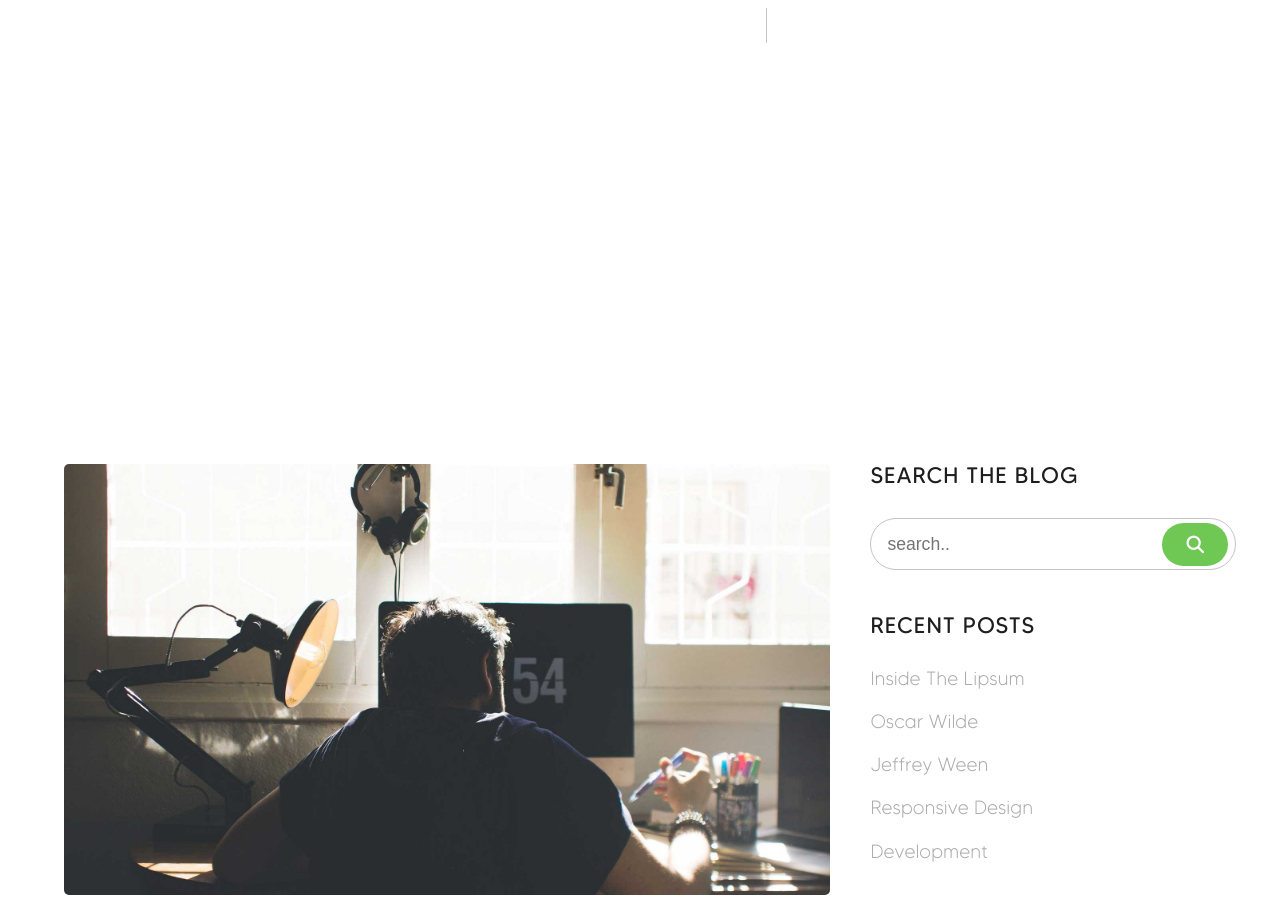
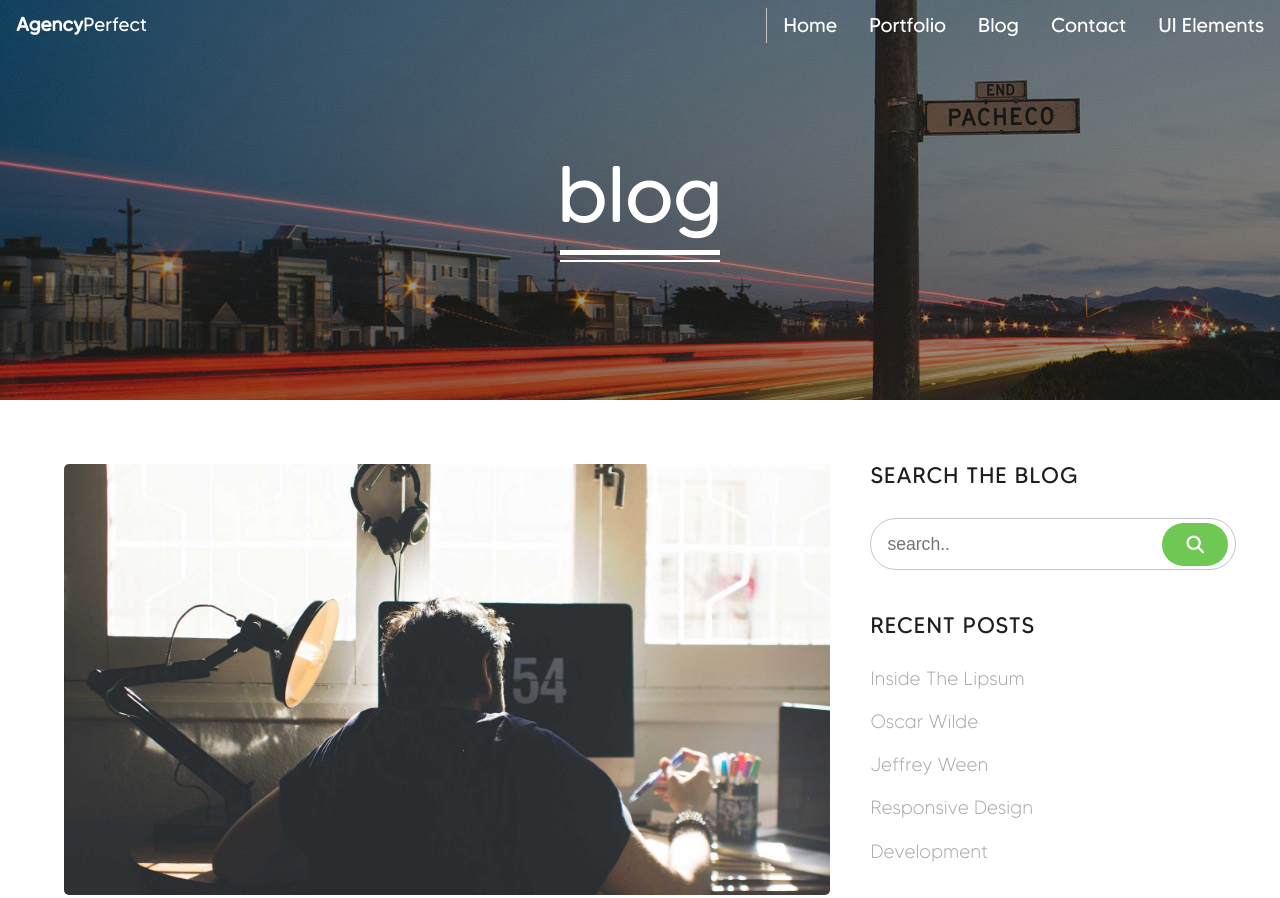
Before and after one commit to farmconom/Agency-Website-Demo, a plain HTML site: page 02-blog.html in a window 1280 px wide. Shown: the top 898 px of the page. Drawn offline with nearby package versions, Linux system fonts and the light colour scheme.

Commit message:
fix img4

```diff
--- a/css/blog-page/01-blog-page.css
+++ b/css/blog-page/01-blog-page.css
@@ -1,5 +1,5 @@
 .portfolio-top::before {
-    background: url(./images/blog-hero.jpg) no-repeat center / cover;
+    background: url(../../images/blog-hero.jpg) no-repeat center / cover;
   }
 
 .blog-main {
--- a/css/contact-apge/01-contact-mainpage.css
+++ b/css/contact-apge/01-contact-mainpage.css
@@ -1,5 +1,5 @@
 .portfolio-top::before {
-    background: url(./images/contact-hero.jpg) no-repeat center / cover;
+    background: url(../../images/contact-hero.jpg) no-repeat center / cover;
   }
 
 .contact-main {
--- a/css/main-page/01-home-top.css
+++ b/css/main-page/01-home-top.css
@@ -10,7 +10,7 @@
 .home-top::before {
   z-index: -1;
   content: "";
-  background: url(./hero.jpg) no-repeat center / cover;
+  background: url(../../images/hero.jpg) no-repeat center / cover;
   position: absolute;
   top: 0px;
   right: 0px;
--- a/css/main-page/04-home-learn.css
+++ b/css/main-page/04-home-learn.css
@@ -10,7 +10,7 @@
 .learn::before {
     z-index: -1;
     content: "";
-    background: url(./map.png) no-repeat top / cover;
+    background: url(../../images/map.png) no-repeat top / cover;
     background-color: #071021;
 
     position: absolute;
--- a/css/portfolio-page/01-portfolio-item.css
+++ b/css/portfolio-page/01-portfolio-item.css
@@ -1,5 +1,5 @@
 .portfolio-top::before {
-    background: url(./images/portfolio-hero.jpg) no-repeat center / cover;
+    background: url(../../images/portfolio-hero.jpg) no-repeat center / cover;
   }
 
 .portfolio-item {
--- a/css/portfolio-page/02-portfolio-project.css
+++ b/css/portfolio-page/02-portfolio-project.css
@@ -1,5 +1,5 @@
 .portfolio-top::before {
-  background: url(./images/portfolio-11.jpg) no-repeat center / cover;
+  background: url(../../images/portfolio-11.jpg) no-repeat center / cover;
 }
 
 .portfolio-project {
```
Also changed, not shown: images/hero.jpg (renamed from hero.jpg), images/map.png (renamed from map.png).
